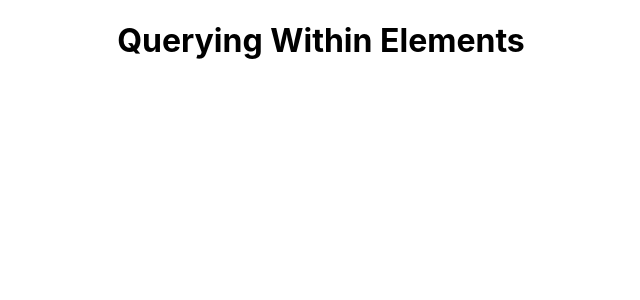
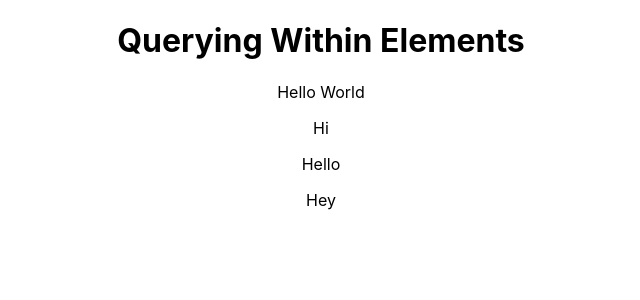
Before and after one commit to muazimmaqbool/React_Testing_Library, a React (Create React App) app: page / in a window 1280 px wide. Shown: the top 300 px of the page, without its empty margins (319-959 px from the left). Built offline with nearby package versions, Linux system fonts and the light colour scheme.

Commit message:
Querying Within element

```diff
--- a/src/27_Querying Within Elements/QueryingWithinElements.jsx
+++ b/src/27_Querying Within Elements/QueryingWithinElements.jsx
@@ -3,13 +3,25 @@ import React from 'react'
 /*
 -> Lec #37
 ->Querying Within Elements:
+    used when you want to test children elements with parents element
+    example : you want to test some p tags which are inside div tag(parent element)
 
+    here in our code we want to test that inside div with text "Hekki" should have p element with
+    text "Child Tag"
 
+    for this we use querying Within Elements: what it will do is that inside an element
+    should have a specific text/element
 */
 const QueryingWithinElements = () => {
   return (
     <div>
         <h1>Querying Within Elements</h1>
+
+        <div>Hello World
+            <p>Hi</p>
+            <p>Hello</p>
+            <p>Hey</p>
+        </div>
     </div>
   )
 }
```
Also changed, not shown: 1 other file (tests, documents, lock files or other folders).
